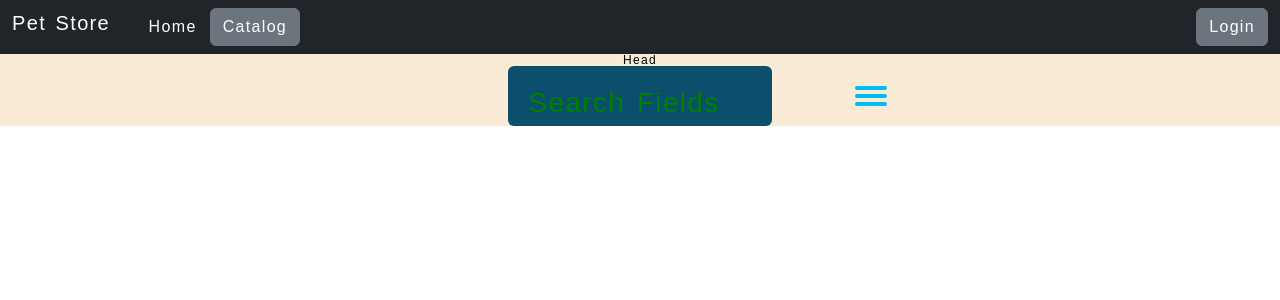
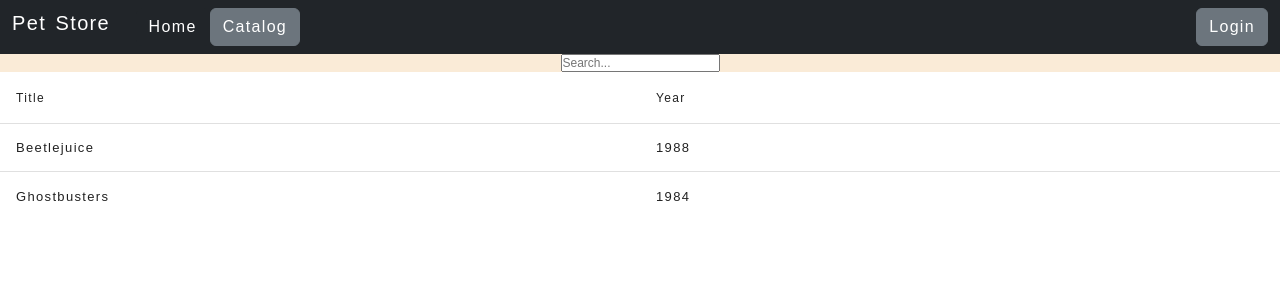
Before and after one commit to Benjamin-Lea/PetStore, a React (Create React App) app in the folder lists/: page /catalog in a window 1280 px wide. Shown: the top 300 px of the page. Built offline with nearby package versions, Linux system fonts and the light colour scheme; no server answers.

Commit message:
Added the Search field to look at catalog. Needs to load databse data and display it then have actions available for them

```diff
--- a/lists/package.json
+++ b/lists/package.json
@@ -7,7 +7,9 @@
     "@testing-library/react": "^13.4.0",
     "@testing-library/user-event": "^13.5.0",
     "bootstrap": "^5.2.3",
+    "datatables.net-dt": "^1.13.4",
     "react": "^18.2.0",
+    "react-data-table-component": "^7.5.3",
     "react-dom": "^18.2.0",
     "react-router-dom": "^6.9.0",
     "react-scripts": "5.0.1",
--- a/lists/src/Catalog/Catalog.css
+++ b/lists/src/Catalog/Catalog.css
@@ -4,9 +4,6 @@
     padding: 0;
     box-sizing: border-box;
     font-family: sans-serif;
-    -webkit-box-sizing: border-box;
-    -moz-box-sizing: border-box;
-    box-sizing: border-box;
   }
 
   /* App flexbox setup */
@@ -18,167 +15,3 @@
     width: 100vw;
     background-color: antiquewhite;
   }
-
-/* Dropdown styling */
-.dropdownBar {
-    display: flex;
-    height: 60px;
-    border-radius: 6px;
-    background-color: #0B4F6C;
-    vertical-align: middle;
-    cursor: pointer;
-  }
-
-  .dropdownBar h3{
-    padding: 20px;
-  }
-
-  .hamburger{
-    position: relative;
-    top: calc(100% - 2px);
-    left: 50%;
-    transform: translate(-50%, -50%);
-    width: 32px;
-  }
-
-  .hamburger > span,
-  .hamburger > span::before,
-  .hamburger > span::after {
-    display: block;
-    position: absolute;
-    width: 100%;
-    height: 4px;
-    border-radius: 99px;
-    background-color: #01BAEF;
-    transition-duration: .25s;
-  }
-
-  .hamburger > span::before {
-    content: '';
-    top: -8px;
-  }
-
-  .hamburger > span::after {
-    content: '';
-    top: 8px;
-  }
-
-  .dropdownBar.is-active .hamburger > span {
-    transform: rotate(45deg);
-  }
-  .dropdownBar.is-active .hamburger > span::before {
-    top: 0;
-    transform: rotate(0deg);
-  }
-  .dropdownBar.is-active .hamburger > span::after {
-    top: 0;
-    transform: rotate(90deg);
-  }
-
-
-.Catalog-body {
-    visibility: hidden;
-    height: 0;
-  }
-  .Catalog-body.is-active {
-    visibility: visible;
-    height: auto;
-    transition: 0.2s;
-  }
-
-
-  form header {
-    margin: 0 0 20px 0;
-  }
-  form header div {
-    font-size: 90%;
-    color: #999;
-  }
-  form header h2 {
-    margin: 0 0 5px 0;
-  }
-  form > div {
-    clear: both;
-    overflow: hidden;
-    padding: 1px;
-    margin: 0 0 10px 0;
-  }
-  form > div > fieldset > div > div {
-    margin: 0 0 5px 0;
-  }
-  form > div > label,
-  legend {
-    width: 25%;
-    float: left;
-    padding-right: 10px;
-  }
-  form > div > div,
-  form > div > fieldset > div {
-    width: 75%;
-    float: right;
-  }
-  form > div > fieldset label {
-    font-size: 90%;
-  }
-  fieldset {
-    border: 0;
-    padding: 0;
-  }
-
-  input[type=text],
-  input[type=email],
-  input[type=url],
-  input[type=password],
-  textarea {
-    width: 100%;
-    border-top: 1px solid #ccc;
-    border-left: 1px solid #ccc;
-    border-right: 1px solid #eee;
-    border-bottom: 1px solid #eee;
-  }
-  input[type=text],
-  input[type=email],
-  input[type=url],
-  input[type=password] {
-    width: 50%;
-    min-height: 15px;
-  }
-  input[type=text]:focus,
-  input[type=email]:focus,
-  input[type=url]:focus,
-  input[type=password]:focus,
-  textarea:focus {
-    outline: 0;
-    border-color: #4697e4;
-  }
-
-  @media (max-width: 600px) {
-    form > div {
-      margin: 0 0 15px 0;
-    }
-    form > div > label,
-    legend {
-      width: 100%;
-      float: none;
-      margin: 0 0 5px 0;
-    }
-    form > div > div,
-    form > div > fieldset > div {
-      width: 100%;
-      float: none;
-    }
-    input[type=text],
-    input[type=email],
-    input[type=url],
-    input[type=password],
-    textarea,
-    select {
-      width: 100%;
-    }
-  }
-  @media (min-width: 1200px) {
-    form > div > label,
-    legend {
-      text-align: right;
-    }
-  }
--- a/lists/src/Catalog/Catalog.js
+++ b/lists/src/Catalog/Catalog.js
@@ -1,21 +1,40 @@
 import React, { Component } from 'react';
 import '../app.css';
 import './Catalog.css';
+import 'bootstrap/dist/css/bootstrap.min.css';
+import DataTable from 'react-data-table-component';
 
-const dropdownBar = document.getElementsByClassName('dropdownBar');
-const detectionResults = document.getElementsByClassName('Catalog-body');
+const columns = [
+    {
+        name: 'Title',
+        selector: row => row.title,
+    },
+    {
+        name: 'Year',
+        selector: row => row.year,
+    },
+];
 
-function toggleDropdown() {
-    dropdownBar[0].classList.toggle('is-active');
-    detectionResults[0].classList.toggle('is-active');
-};
+const data = [
+    {
+        id: 1,
+        title: 'Beetlejuice',
+        year: '1988',
+    },
+    {
+        id: 2,
+        title: 'Ghostbusters',
+        year: '1984',
+    },
+]
 
 class Catalog extends Component {
     constructor() {
         super();
         this.state = {
             lists: [], // this holds the name of each list
-            items: {} // this property names of this object are the names of the lists; their values are arrays of the items in each list
+            items: {}, // this property names of this object are the names of the lists; their values are arrays of the items in each list
+            filterText: ""
         };
     }
 
@@ -24,127 +43,32 @@ class Catalog extends Component {
             .then(response => response.json())
             .then(listsData => {
                 this.setState({ lists: listsData.lists, items: listsData.items });
-            })
+            });
+    }
+
+    updateFilter(event) {
+        this.setState({ filterText: event.target.value });
     }
 
     render() {
         return (
             <div className='Catalog'>
-                <div className='Catalog-header'>Head</div>
-
-                <div class="dropdownBar" onClick={toggleDropdown.bind(this)}>
-                    <h3>Search Fields</h3>
-                    <div class="hamburger">
-                        <span></span>
-                    </div>
-                </div>
-                <div className='Catalog-body'>
-                    {/* https://codepen.io/chriscoyier/pen/AvYQdv?editors=1100 */}
-                    <form action="#">
-
-                    <header>
-                        <h2>Search Form</h2>
-                    </header>
-
-                    <div>
-                        <label class="desc" id="title1" for="Field1">Full Name</label>
-                        <div>
-                            <input id="Field1" name="Field1" type="text" class="field text fn" value="" size="8" tabindex="1"></input>
-                        </div>
-                    </div>
-
-                    <div>
-                        <label class="desc" id="title3" for="Field3">
-                            Email
-                        </label>
-                        <div>
-                            <input id="Field3" name="Field3" type="email" spellcheck="false" value="" maxlength="255" tabindex="3"></input>
-                        </div>
-                    </div>
-
-                    <div>
-                        <label class="desc" id="title4" for="Field4">
-                            Message
-                        </label>
-
-                        <div>
-                            <textarea id="Field4" name="Field4" spellcheck="true" rows="10" cols="50" tabindex="4"></textarea>
-                        </div>
-                    </div>
-
-                    <div>
-                        <fieldset>
-
-                            <legend id="title5" class="desc">
-                                Select a Choice
-                            </legend>
-
-                            <div>
-                                <input id="radioDefault_5" name="Field5" type="hidden" value=""></input>
-                                <div>
-                                    <input id="Field5_0" name="Field5" type="radio" value="First Choice" tabindex="5" checked="checked"></input>
-                                    <label class="choice" for="Field5_0">First Choice</label>
-                                </div>
-                                <div>
-                                    <input id="Field5_1" name="Field5" type="radio" value="Second Choice" tabindex="6"></input>
-                                    <label class="choice" for="Field5_1">Second Choice</label>
-                                </div>
-                                <div>
-                                    <input id="Field5_2" name="Field5" type="radio" value="Third Choice" tabindex="7"></input>
-                                    <label class="choice" for="Field5_2">Third Choice</label>
-                                </div>
-                            </div>
-                        </fieldset>
-                    </div>
-
-                    <div>
-                        <fieldset>
-                            <legend id="title6" class="desc">
-                                Check All That Apply
-                            </legend>
-                            <div>
-                                <div>
-                                    <input id="Field6" name="Field6" type="checkbox" value="First Choice" tabindex="8"></input>
-                                    <label class="choice" for="Field6">First Choice</label>
-                                </div>
-                                <div>
-                                    <input id="Field7" name="Field7" type="checkbox" value="Second Choice" tabindex="9"></input>
-                                    <label class="choice" for="Field7">Second Choice</label>
-                                </div>
-                                <div>
-                                    <input id="Field8" name="Field8" type="checkbox" value="Third Choice" tabindex="10"></input>
-                                    <label class="choice" for="Field8">Third Choice</label>
-                                </div>
-                            </div>
-                        </fieldset>
-                    </div>
-
-                    <div>
-                        <label class="desc" id="title106" for="Field106">
-                            Select a Choice
-                        </label>
-                        <div>
-                            <select id="Field106" name="Field106" class="field select medium" tabindex="11">
-                                <option value="First Choice">First Choice</option>
-                                <option value="Second Choice">Second Choice</option>
-                                <option value="Third Choice">Third Choice</option>
-                            </select>
-                        </div>
-                    </div>
-
-                    <div>
-                        <div>
-                            <input id="saveForm" name="saveForm" type="submit" value="Submit"></input>
-                        </div>
-                    </div>
-
-                </form>
-                </div>
+                <input type="text" value={this.state.filterText} placeholder="Search..." onChange={this.updateFilter.bind(this)} />
+                <DataTable
+                    columns={columns}
+                    data={data.filter((item) => {
+                        if (this.state.filterText === "") {
+                            return item;
+                        } else if (
+                            item.title.toLowerCase().includes(this.state.filterText.toLowerCase())
+                        ) {
+                            return item;
+                        }
+                    })}
+                />
             </div>
         )
     }
 }
 
-
-
 export default Catalog;
--- a/lists/src/admin/ListItem.js
+++ b/lists/src/admin/ListItem.js
@@ -30,7 +30,9 @@ class ListItem extends Component {
       maxWidth: "75%",
       margin: "auto",
   }
+  const style = {
 
+  }
     return (
       <span onClick={this.handleClick.bind(this)} style={{ color: this.state.color }}>
         <div class="mx-auto">
--- a/lists/src/home/SlideShowItem.js
+++ b/lists/src/home/SlideShowItem.js
@@ -19,11 +19,9 @@ class SlideShowItem extends Component {
             maxWidth: "75%",
             margin: "auto",
         }
-        const style = {
-        }
         if (item != null) {
             return(
-                <div style={style}>
+                <div>
                     <h2>{list}</h2>
                     <h3>{item.name}</h3>
                     <img style={imageStyle} src={item.image} alt={item.name} />
```
Also changed, not shown: 2 other files (tests, documents, lock files or other folders).
